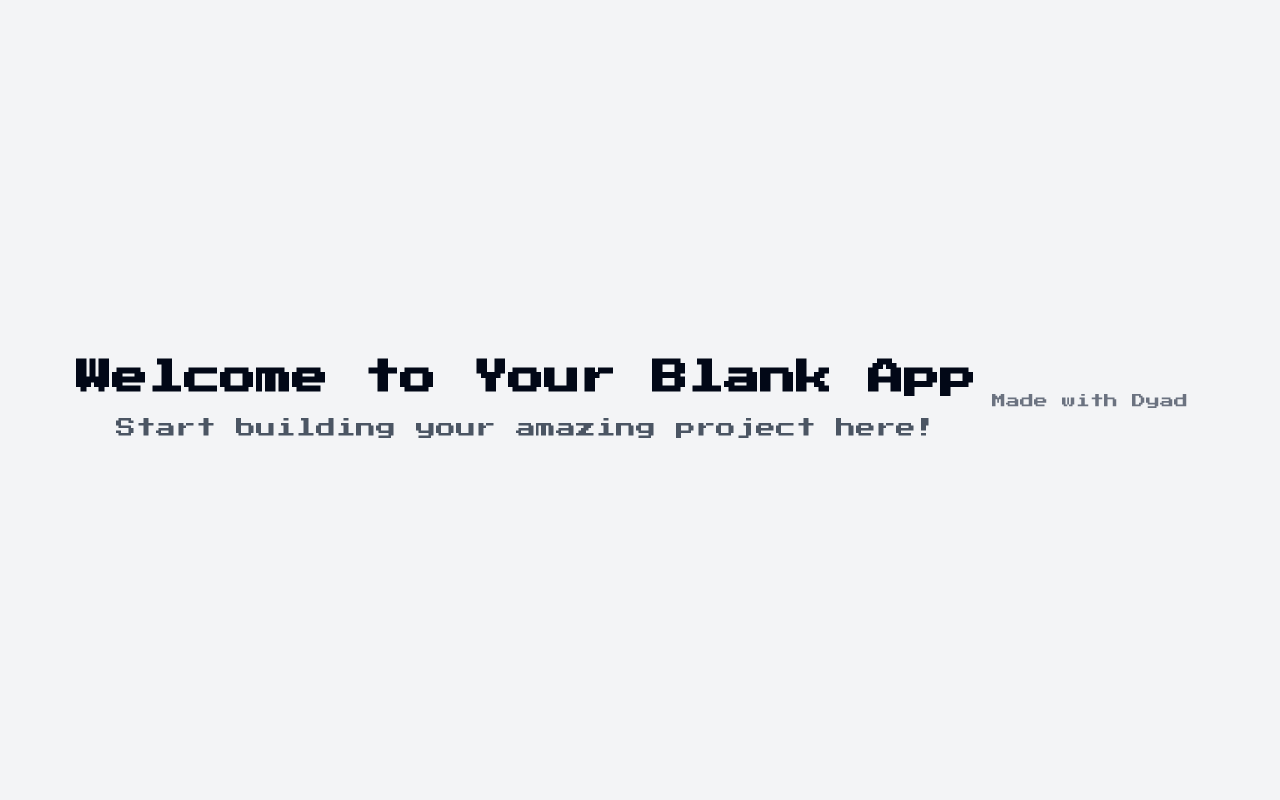
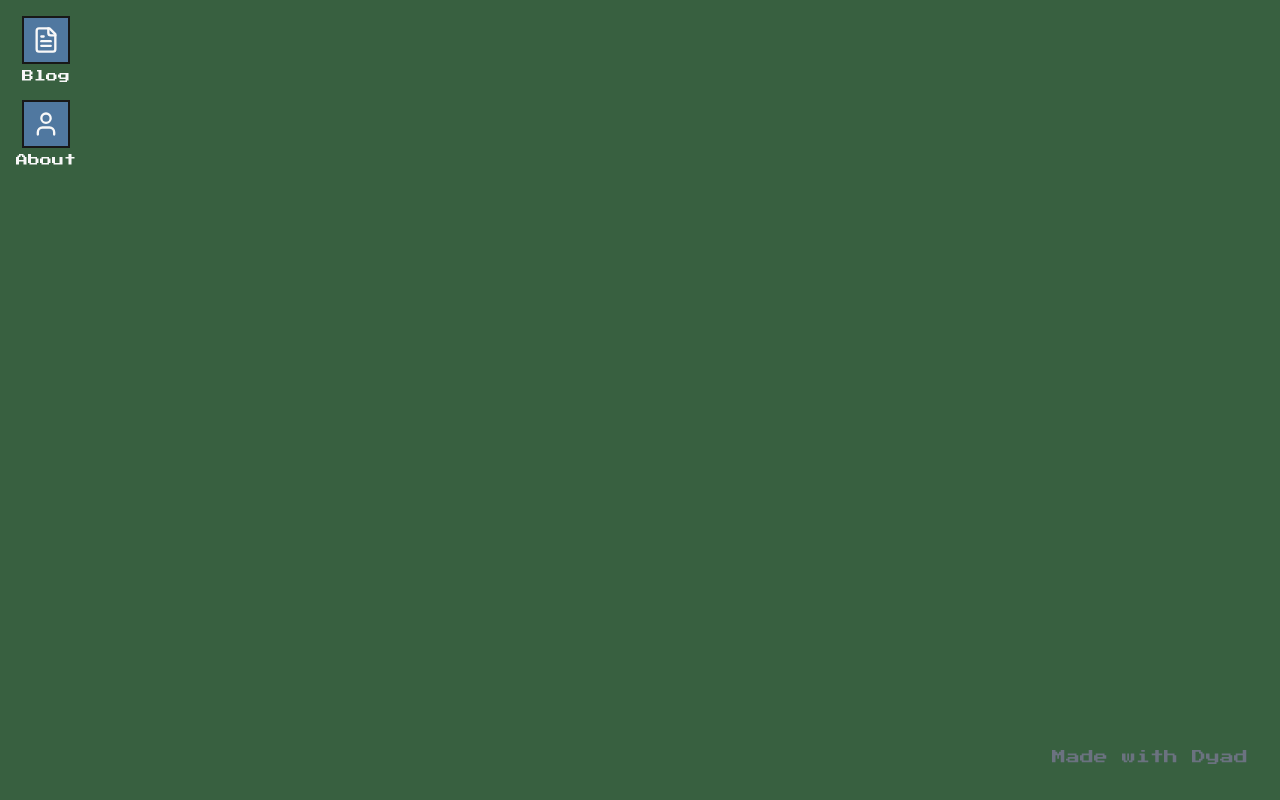
Before and after one commit to jungkj/studio, a React (Vite) app: page / in a window 1280 px wide. Built offline with nearby package versions, Linux system fonts and the light colour scheme.

Commit message:
[dyad] Created Blog and About apps and built the interactive desktop - wrote 3 file(s)

```diff
--- /dev/null
+++ b/src/components/AboutApp.tsx
@@ -0,0 +1,30 @@
+import React from 'react';
+import { PixelButton } from './PixelButton';
+
+interface AboutAppProps {
+  onClose: () => void;
+}
+
+const AboutApp: React.FC<AboutAppProps> = ({ onClose }) => {
+  return (
+    <div className="p-2">
+      <h2 className="text-lg font-pixel mb-4">About Me</h2>
+      <div className="pixel-border border-emerald-border p-3 bg-emerald-light-blue/20">
+        <p className="text-sm mb-2">
+          Greetings, adventurer! I'm [Your Name], a passionate [Your Profession/Hobby] with a love for all things retro and digital.
+        </p>
+        <p className="text-sm mb-2">
+          This website is my little corner of the internet, designed to share my thoughts, projects, and journey.
+        </p>
+        <p className="text-sm">
+          Feel free to explore and learn more about my adventures!
+        </p>
+      </div>
+      <div className="mt-6 text-right">
+        <PixelButton onClick={onClose} variant="default">Close About</PixelButton>
+      </div>
+    </div>
+  );
+};
+
+export { AboutApp };
--- /dev/null
+++ b/src/components/BlogApp.tsx
@@ -0,0 +1,31 @@
+import React from 'react';
+import { PixelButton } from './PixelButton';
+
+interface BlogAppProps {
+  onClose: () => void;
+}
+
+const BlogApp: React.FC<BlogAppProps> = ({ onClose }) => {
+  return (
+    <div className="p-2">
+      <h2 className="text-lg font-pixel mb-4">My Blog Posts</h2>
+      <div className="space-y-4">
+        <div className="pixel-border border-emerald-border p-3 bg-emerald-light-green/20">
+          <h3 className="font-pixel text-md mb-1">First Post Title</h3>
+          <p className="text-sm">This is the content of my very first blog post. It's short and sweet, just like a good retro game tutorial!</p>
+          <p className="text-xs text-gray-700 mt-2">Date: 2024-07-26</p>
+        </div>
+        <div className="pixel-border border-emerald-border p-3 bg-emerald-light-green/20">
+          <h3 className="font-pixel text-md mb-1">Another Great Read</h3>
+          <p className="text-sm">Here's another entry, perhaps about my latest coding adventure or a new discovery in the world of pixel art.</p>
+          <p className="text-xs text-gray-700 mt-2">Date: 2024-07-20</p>
+        </div>
+      </div>
+      <div className="mt-6 text-right">
+        <PixelButton onClick={onClose} variant="default">Close Blog</PixelButton>
+      </div>
+    </div>
+  );
+};
+
+export { BlogApp };
--- a/src/pages/Index.tsx
+++ b/src/pages/Index.tsx
@@ -1,17 +1,64 @@
-// Update this page (the content is just a fallback if you fail to update the page)
+import React, { useState } from 'react';
+import { MadeWithDyad } from "@/components/made-with-dyad";
+import { Window } from '@/components/Window';
+import { BlogApp } from '@/components/BlogApp';
+import { AboutApp } from '@/components/AboutApp';
+import { FileText, User } from 'lucide-react';
+import { PixelButton } from '@/components/PixelButton';
 
-import { MadeWithDyad } from "@/components/made-with-dyad";
+type ActiveWindow = 'blog' | 'about' | null;
 
 const Index = () => {
+  const [activeWindows, setActiveWindows] = useState<Record<ActiveWindow, boolean>>({
+    blog: false,
+    about: false,
+  });
+
+  const openWindow = (windowName: ActiveWindow) => {
+    if (windowName) {
+      setActiveWindows(prev => ({ ...prev, [windowName]: true }));
+    }
+  };
+
+  const closeWindow = (windowName: ActiveWindow) => {
+    if (windowName) {
+      setActiveWindows(prev => ({ ...prev, [windowName]: false }));
+    }
+  };
+
   return (
-    <div className="min-h-screen flex items-center justify-center bg-gray-100">
-      <div className="text-center">
-        <h1 className="text-4xl font-bold mb-4">Welcome to Your Blank App</h1>
-        <p className="text-xl text-gray-600">
-          Start building your amazing project here!
-        </p>
+    <div className="min-h-screen w-full bg-emerald-dark-green flex flex-col items-start justify-start p-4 relative overflow-hidden">
+      {/* Desktop Icons */}
+      <div className="flex flex-col space-y-4">
+        <div className="flex flex-col items-center cursor-pointer" onClick={() => openWindow('blog')}>
+          <div className="w-12 h-12 bg-emerald-light-blue flex items-center justify-center pixel-border border-emerald-border pixel-shadow mb-1">
+            <FileText className="text-emerald-white" size={28} />
+          </div>
+          <span className="text-emerald-white font-pixel text-xs text-shadow-sm">Blog</span>
+        </div>
+        <div className="flex flex-col items-center cursor-pointer" onClick={() => openWindow('about')}>
+          <div className="w-12 h-12 bg-emerald-light-blue flex items-center justify-center pixel-border border-emerald-border pixel-shadow mb-1">
+            <User className="text-emerald-white" size={28} />
+          </div>
+          <span className="text-emerald-white font-pixel text-xs text-shadow-sm">About</span>
+        </div>
       </div>
-      <MadeWithDyad />
+
+      {/* Active Windows */}
+      {activeWindows.blog && (
+        <Window title="Blog" onClose={() => closeWindow('blog')} initialPosition={{ x: 50, y: 50 }} className="z-10">
+          <BlogApp onClose={() => closeWindow('blog')} />
+        </Window>
+      )}
+      {activeWindows.about && (
+        <Window title="About Me" onClose={() => closeWindow('about')} initialPosition={{ x: 150, y: 100 }} className="z-20">
+          <AboutApp onClose={() => closeWindow('about')} />
+        </Window>
+      )}
+
+      <div className="absolute bottom-4 right-4">
+        <MadeWithDyad />
+      </div>
     </div>
   );
 };
```
